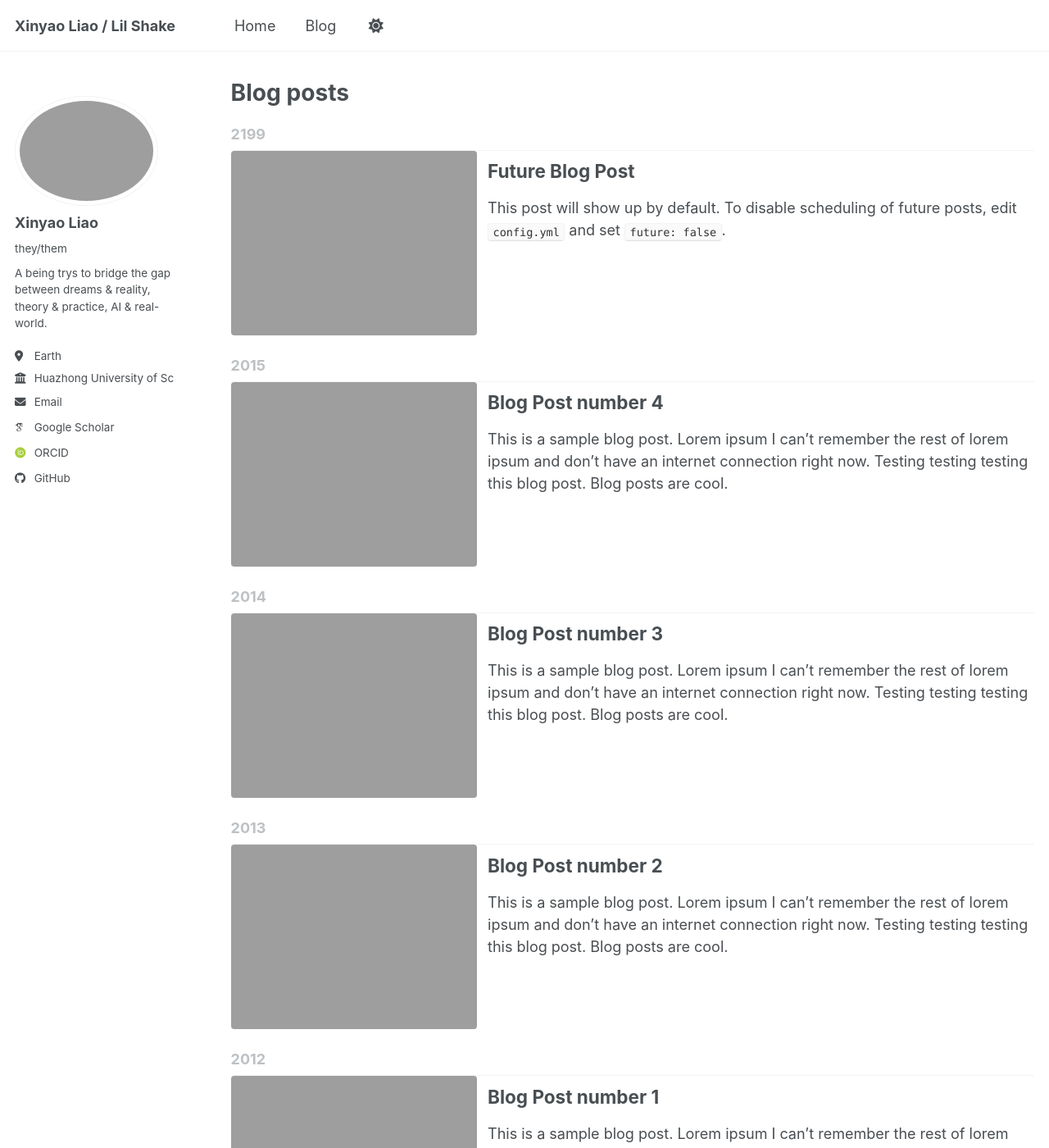
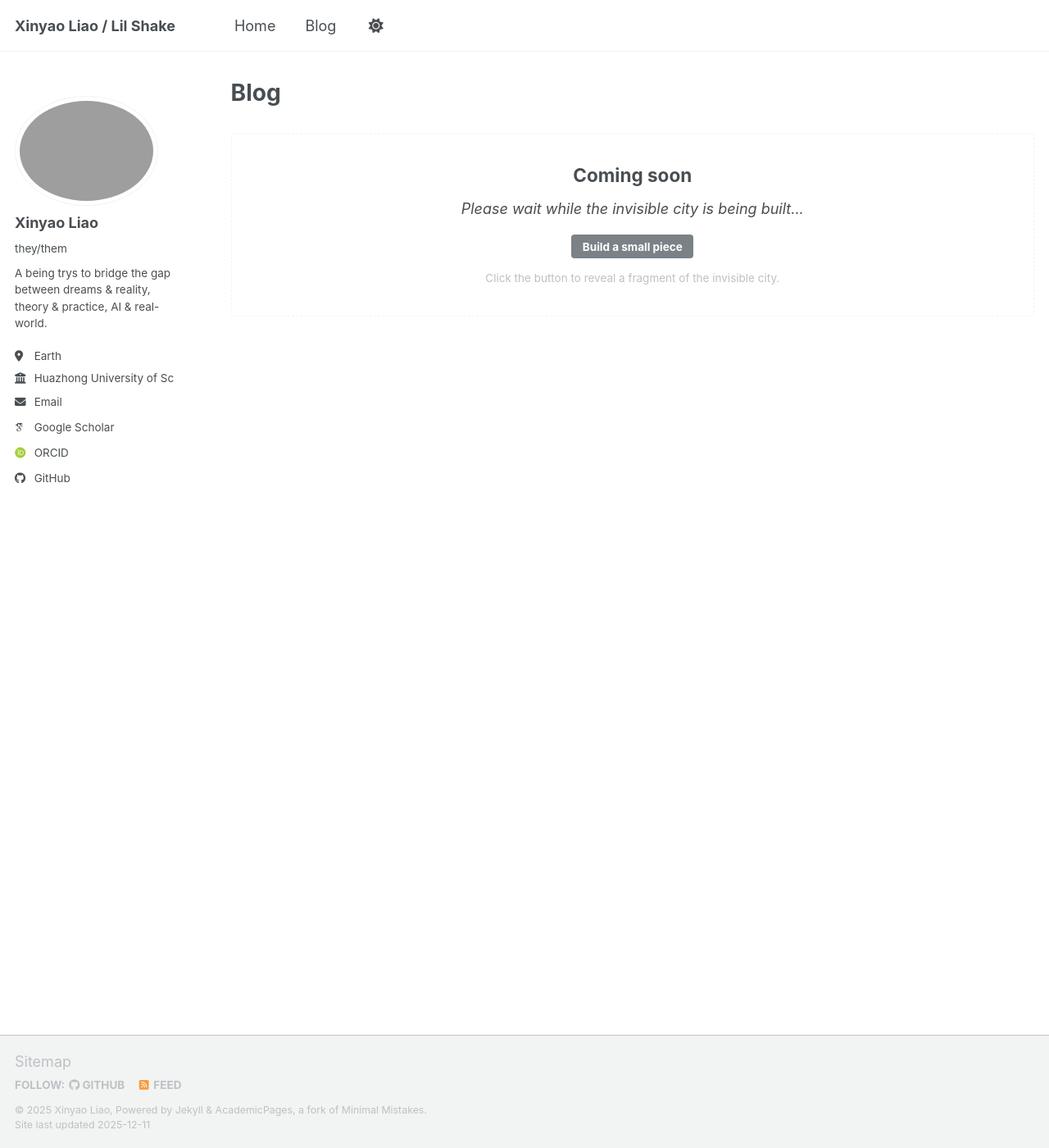
Before and after one commit to Lil-Shake/Lil-Shake.github.io, a Jekyll site: the page built from _pages/year-archive.html, in a window 1280 px wide and 1400 px high. Shown: the whole window at 82% size. Built offline with Jekyll 4.4.1, drawn with Linux system fonts in a browser that asks for light colours; some web fonts are replaced; a script bundle is joined from its source files by our own code; library files that are not in the unit come from our copies; some of the changed text lies outside the part shown.

Commit message:
update blog page

```diff
--- a/_pages/year-archive.html
+++ b/_pages/year-archive.html
@@ -1,19 +1,49 @@
 ---
 layout: archive
 permalink: /year-archive/
-title: "Blog posts"
+title: "Blog"
 author_profile: true
 redirect_from:
   - /wordpress/blog-posts/
 ---
 
 {% include base_path %}
-{% capture written_year %}'None'{% endcapture %}
-{% for post in site.posts %}
-  {% capture year %}{{ post.date | date: '%Y' }}{% endcapture %}
-  {% if year != written_year %}
-    <h2 id="{{ year | slugify }}" class="archive__subtitle">{{ year }}</h2>
-    {% capture written_year %}{{ year }}{% endcapture %}
-  {% endif %}
-  {% include archive-single.html %}
-{% endfor %}
+
+<div class="blog-coming-soon">
+  <h2 class="blog-coming-soon__title">Coming soon</h2>
+  <p class="blog-coming-soon__text">
+    Please wait while the invisible city is being built...
+  </p>
+
+  <button type="button" class="btn btn--primary blog-coming-soon__button" id="city-fragment-button">
+    Build a small piece
+  </button>
+
+  <p class="blog-coming-soon__fragment" id="city-fragment-text">
+    Click the button to reveal a fragment of the invisible city.
+  </p>
+</div>
+
+<script>
+  document.addEventListener("DOMContentLoaded", function() {
+    var button = document.getElementById("city-fragment-button");
+    var text = document.getElementById("city-fragment-text");
+
+    if (!button || !text) return;
+
+    // Calvino-inspired, but not direct quotes from "Invisible Cities"
+    var fragments = [
+      "Seek and learn to recognize who and what, in the midst of the inferno, are not inferno, then make them endure, give them space.",
+      "In order to be more easily remembered, Zora has languished, disintegrated, disappeared. The earth has forgotten her.",
+      "Each city receives its form from the desert it opposes.",
+      "There is no language without deceit.",
+      "The bridge is not supported by one stone or another, but by the line of the arch that they form.",
+      "Without stones there is no arch.",
+    ];
+
+    button.addEventListener("click", function() {
+      var index = Math.floor(Math.random() * fragments.length);
+      text.textContent = fragments[index];
+    });
+  });
+</script>
--- a/_sass/layout/_archive.scss
+++ b/_sass/layout/_archive.scss
@@ -81,6 +81,40 @@
 
   .archive__item-title {
     text-decoration: underline;
+  }
+}
+
+/*
+   Blog "coming soon" block
+   ========================================================================== */
+
+.blog-coming-soon {
+  margin-top: 2rem;
+  padding: 2rem 1.5rem;
+  border-radius: $border-radius;
+  border: 1px dashed var(--global-border-color);
+  background-color: var(--global-bg-color);
+  text-align: center;
+
+  &__title {
+    margin-top: 0;
+    margin-bottom: 0.75rem;
+  }
+
+  &__text {
+    margin-top: 0;
+    margin-bottom: 1rem;
+    font-style: italic;
+  }
+
+  &__button {
+    margin-bottom: 0.75rem;
+  }
+
+  &__fragment {
+    margin: 0;
+    font-size: $type-size-6;
+    color: var(--global-text-color-light);
   }
 }
 
```
